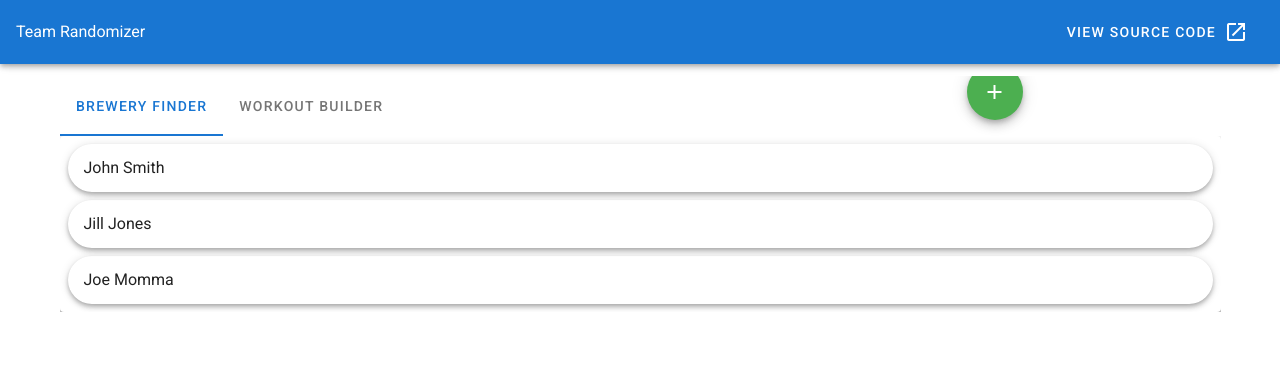
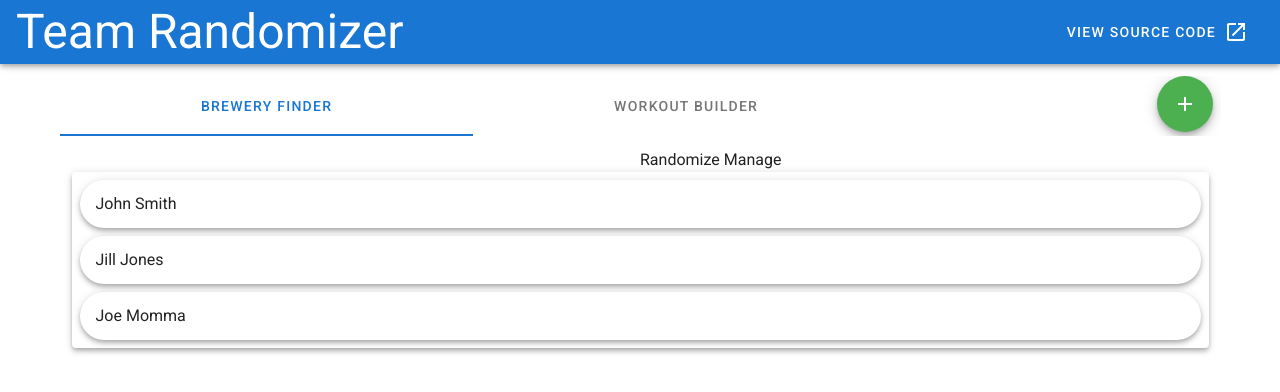
Before and after one commit to hoyski/team-randomizer, a Vue app: page / in a window 1280 px wide. Shown: the top 392 px of the page. Built offline with nearby package versions, Linux system fonts and the light colour scheme.

Commit message:
More work on add team

```diff
--- a/src/App.vue
+++ b/src/App.vue
@@ -1,13 +1,7 @@
 <template>
   <v-app>
-    <v-app-bar
-      app
-      color="primary"
-      dark
-    >
-      <div class="d-flex align-center">
-        Team Randomizer
-      </div>
+    <v-app-bar app color="primary" dark>
+      <div class="d-flex align-center text-h3">Team Randomizer</div>
 
       <v-spacer></v-spacer>
 
--- a/src/components/AddTeam.vue
+++ b/src/components/AddTeam.vue
@@ -1,18 +1,9 @@
 <template>
-  <v-row justify="center">
-    <v-dialog v-model="addTeamDialog" persistent max-width="600px">
-      <template v-slot:activator="{ on, attrs}">
-        <v-btn
-          class="mx-2"
-          fab
-          dark
-          color="green"
-          v-bind="attrs"
-          v-on="on"
-          >
-            <v-icon dark>
-              mdi-plus
-            </v-icon>
+  <v-container class="pa-0 col-auto">
+    <v-dialog v-model="showDialog" persistent max-width="600px">
+      <template v-slot:activator="{ on, attrs }">
+        <v-btn class="mx-2" fab dark color="green" v-bind="attrs" v-on="on">
+          <v-icon dark> mdi-plus </v-icon>
         </v-btn>
       </template>
       <v-card>
@@ -22,41 +13,83 @@
         <v-card-text>
           <v-container>
             <v-row>
-            <v-col cols="12" sm="6" md="4">
-              <v-text-field label="Team name" v-model.trim="teamName" required/>
+              <v-col cols="24" sm="12" md="8">
+                <v-text-field
+                  label="Team name"
+                  v-model.trim="newTeam.name"
+                  required
+                />
+                <span v-if="errorText != ''" class="error">
+                  {{ teamErrorText }}
+                </span>
               </v-col>
-            <v-col cols="12" sm="6" md="4">
-            </v-col>
+            </v-row>
+            <v-row cols="24" sm="12" md="8">
+              <v-text-field
+                label="Member"
+                v-model.trim="newMember"
+                @keypress.enter="addMember"
+              />
+            </v-row>
+            <v-row
+              cols="24"
+              sm="12"
+              md="8"
+              v-for="(member, idx) in newTeam.members"
+              :key="idx"
+            >
+              {{ member }}
             </v-row>
           </v-container>
         </v-card-text>
         <v-card-actions>
           <v-btn color="blue darken-1" text @click="addTeam">Add</v-btn>
+          <v-btn color="blue darken-1" text @click="cancel">Cancel</v-btn>
         </v-card-actions>
       </v-card>
     </v-dialog>
-  </v-row>
+  </v-container>
 </template>
 
 <script>
 export default {
-  name: 'add-team',
+  name: "add-team",
   data() {
     return {
-      addTeamDialog: false,
-      teamName: ""
-    }
+      showDialog: false,
+      newTeam: {},
+      newMember: "",
+      teamErrorText: "",
+    };
   },
   methods: {
     addTeam() {
-      alert(`Adding team ${this.teamName}`);
-      this.teamName = '';
-      this.addTeamDialog = false;
+      if (this.newTeam.name.length === 0) {
+        this.errorText = "Team Name is required";
+        return;
       }
+      this.$store.commit("ADD_TEAM", this.newTeam);
+      this.clearTeamAndHide();
+    },
+    addMember() {
+      if (this.newMember != "") {
+        if (this.newTeam.members === undefined) {
+          this.newTeam.members = [];
         }
+        this.newTeam.members.push(this.newMember);
+        this.newMember = "";
       }
+    },
+    cancel() {
+      this.clearTeamAndHide();
+    },
+    clearTeamAndHide() {
+      this.newTeam = {};
+      this.showDialog = false;
+    },
+  },
+};
 </script>
 
 <style>
-
 </style>
--- a/src/components/TeamDisplay.vue
+++ b/src/components/TeamDisplay.vue
@@ -1,6 +1,6 @@
 <template>
   <v-container>
-      <v-tabs v-model="model" centered height="60px">
+    <v-tabs v-model="model" grow show-arrows height="60px">
       <v-tab
         v-for="team in $store.state.teams"
         :key="team.id"
@@ -8,8 +8,8 @@
       >
         {{ team.name }}
       </v-tab>
-        <v-spacer/>
-        <add-team/>
+      <v-spacer />
+      <add-team />
     </v-tabs>
     <v-tabs-items v-model="model">
       <v-tab-item
@@ -17,7 +17,11 @@
         :key="team.id"
         :value="`tab-${team.id}`"
       >
-        <v-card>
+        <v-container>
+          <v-row>
+            <v-spacer cols="12" />
+            <v-col col-auto> Randomize Manage </v-col>
+          </v-row>
           <v-list elevation="4" rounded>
             <v-list-item
               v-for="(member, idx) in team.members"
@@ -27,33 +31,30 @@
               {{ member }}
             </v-list-item>
           </v-list>
-        </v-card>
+        </v-container>
       </v-tab-item>
     </v-tabs-items>
-
-
-
   </v-container>
 </template>
 
 <script>
-import AddTeam from './AddTeam.vue';
+import AddTeam from "./AddTeam.vue";
 export default {
   name: "team-display",
   components: {
-    AddTeam
+    AddTeam,
   },
   data() {
     return {
       model: {},
-      addTeamDialog: false
+      addTeamDialog: false,
     };
   },
   methods: {
     addTeam() {
-      alert('Adding a new team');
-    }
-  }
+      alert("Adding a new team");
+    },
+  },
 };
 </script>
 
--- a/src/store/index.js
+++ b/src/store/index.js
@@ -26,7 +26,13 @@ export default new Vuex.Store({
     ]
   },
   getters: {},
-  mutations: {},
+  mutations: {
+    ADD_TEAM(state, newTeam) {
+      let largestId = state.teams.reduce((maxFound, curTeam) => Math.max(maxFound, curTeam.id), 0);
+      newTeam.id = largestId + 1;
+      state.teams.push(newTeam);
+    }
+  },
   actions: {},
   modules: {}
 })
```
Lines whose indentation alone changed are shown as unchanged.
